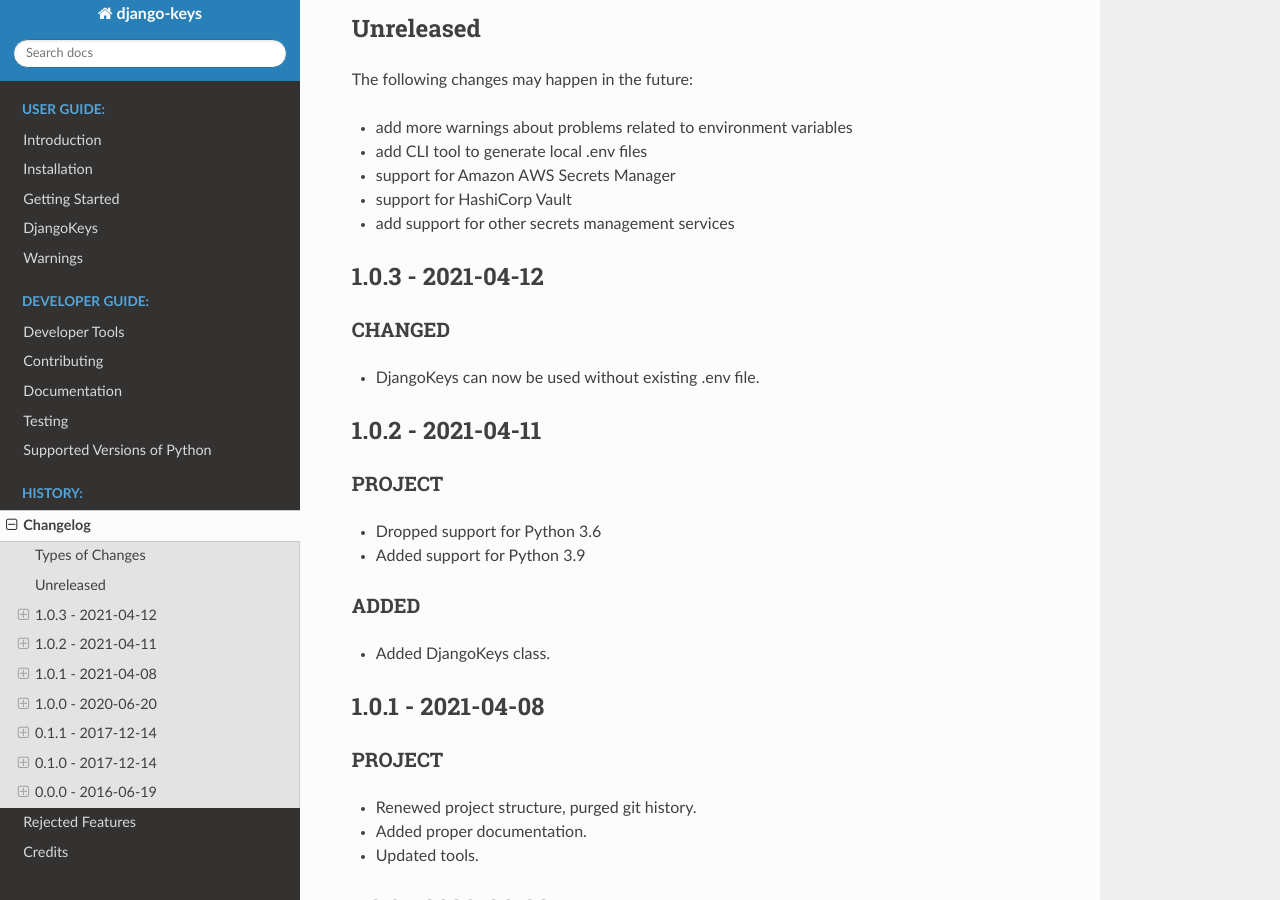
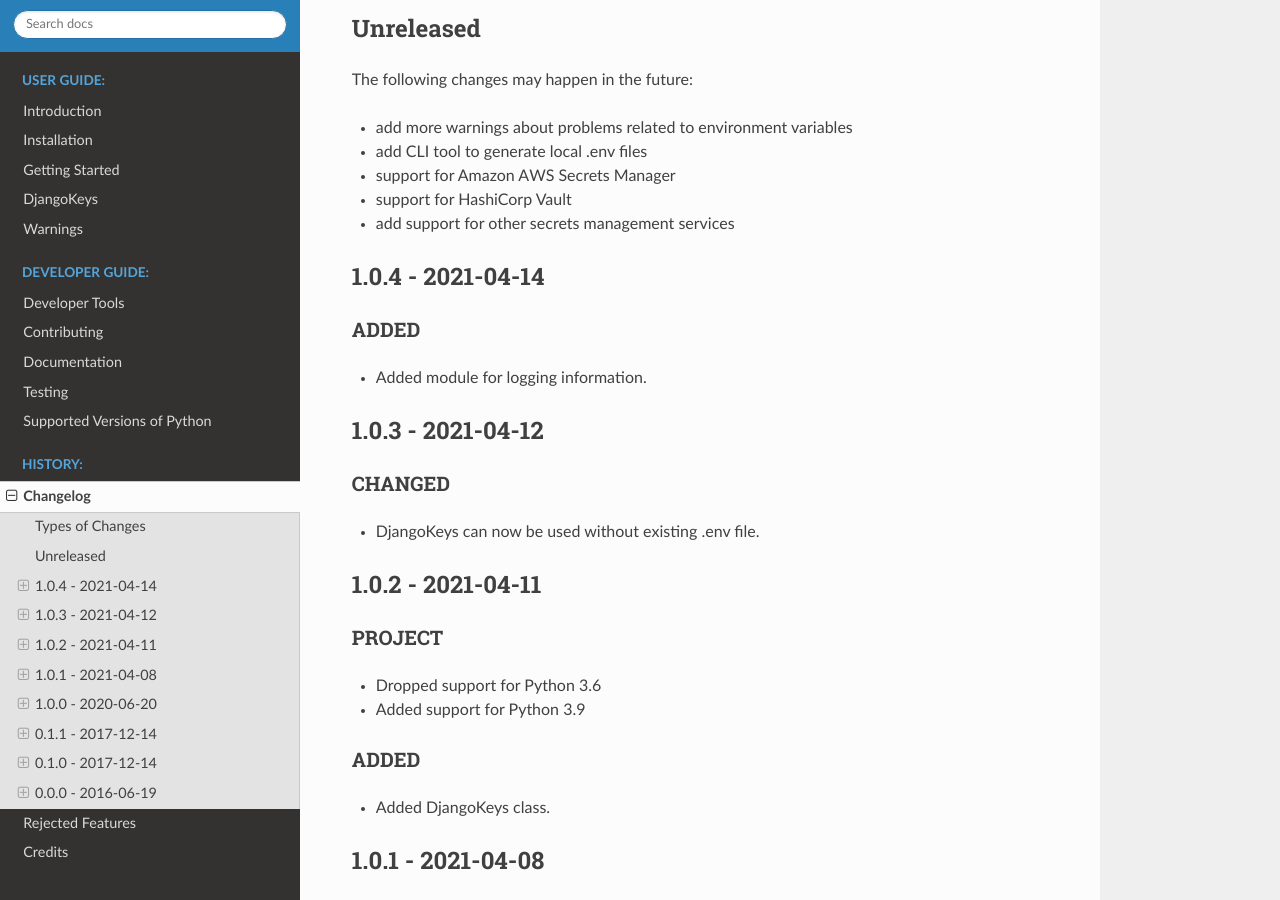
Before and after one commit to alanverresen/django-keys, a Sphinx documentation site: the page built from docs/content/history/changelog.rst, in a window 1280 px wide and 900 px high, scrolled down 468 px. Built offline with Sphinx 7.4.7 and the Read the Docs theme 2.0.0, drawn with Linux system fonts in a browser that asks for light colours.

Commit message:
Updated changelog.

```diff
--- a/docs/content/history/changelog.rst
+++ b/docs/content/history/changelog.rst
@@ -31,6 +31,15 @@
 - support for Amazon AWS Secrets Manager
 - support for HashiCorp Vault
 - add support for other secrets management services
+
+
+1.0.4 - 2021-04-14
+------------------
+
+ADDED
+~~~~~
+- Added module for logging information.
+
 
 1.0.3 - 2021-04-12
 ------------------
```
